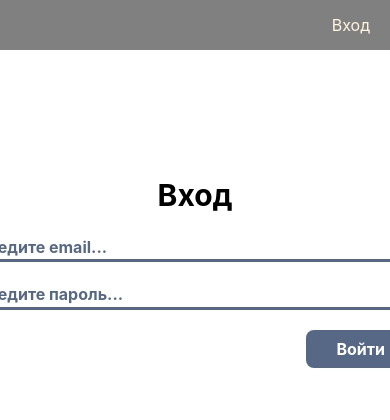
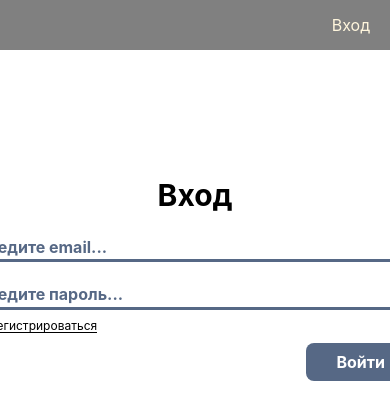
Before and after one commit to TOO-CODEMEN/investement, a React (Create React App) app in the folder frontend/: page /login in a window 390 px wide. Shown: the top 420 px of the page. Built offline with nearby package versions, Linux system fonts and the light colour scheme.

Commit message:
refactor code and added Registration page

```diff
--- a/frontend/src/App.jsx
+++ b/frontend/src/App.jsx
@@ -1,8 +1,9 @@
 import './App.css';
 import Header from './Components/Header/Header';
-import Login from './Components/Login/Login';
-import Main from './Components/Main/Main';
+import Login from './Components/Pages/Login/Login';
+import Main from './Components/Pages/Main/Main';
 import { BrowserRouter, Route, Routes, Navigate } from "react-router-dom";
+import { Register } from './Components/Pages/Registration/Register';
 
 function App() {
   return (
@@ -10,6 +11,7 @@ function App() {
       <div className="App">
         <Header />
         <Routes>
+          <Route path="/register" Component={Register} />
           <Route path="/login" Component={Login} />
           <Route path="/main" Component={Main} />
           <Route path="*" element={<Navigate to="/main" />} />
--- a/frontend/src/Components/Login/Login.jsx
+++ b/frontend/src/Components/Pages/Login/Login.jsx
@@ -1,6 +1,7 @@
 import React, { useState } from 'react'
 import cl from "./Login.module.css"
-import Input from "../Input/Input"
+import Input from "../../UI/Input/Input"
+import { NavLink } from 'react-router-dom'
 
 const Login = () => {
     const [email, setEmail] = useState("")
@@ -11,7 +12,10 @@ const Login = () => {
             <div className={cl.Header}>Вход</div>
             <div className={cl.Input}><Input value={email} setValue={setEmail} type="text" placeholder="Введите email..." /></div>
             <div className={cl.Input}><Input value={password} setValue={setPassword} type="password" placeholder="Введите пароль..." /></div>
-            <button className={cl.Button}>Войти</button>
+            <NavLink to={'/register'} className={cl.register__link}>
+                Зарегистрироваться
+            </NavLink>
+            <button className={cl.Button} >Войти</button>
         </div>
     )
 }
--- a/frontend/src/Components/Login/Login.module.css
+++ b/frontend/src/Components/Pages/Login/Login.module.css
@@ -1,7 +1,7 @@
 .Authorization {
     display: flex;
     flex-direction: column;
-    width: 500px;
+    min-width: 500px;
     align-items: center;
     background-color: white;
     border-radius: 20px;
@@ -35,3 +35,15 @@
 .Button:hover {
     box-shadow: #566885 0 0 10px 3px;
 }
+
+.register__link {
+    border-bottom: 1px solid #000;
+    align-self: flex-start;
+    font-size: 12px;
+}
+
+@media (max-width: 500px) {
+    .Authorization {
+        width: 100%;
+    }
+}
--- /dev/null
+++ b/frontend/src/Components/Pages/Registration/Register.jsx
@@ -0,0 +1,11 @@
+import React from 'react'
+import Input from '../../UI/Input/Input'
+import cl from './Register.module.css'
+
+export const Register = () => {
+    return (
+        <div>
+            Это регистрация
+        </div>
+    )
+}
```
Also changed, not shown: frontend/src/Components/Pages/Main/Main.jsx (renamed from frontend/src/Components/Main/Main.jsx), frontend/src/Components/Pages/Registration/Register.module.css (added), frontend/src/Components/UI/Input/Input.jsx (renamed from frontend/src/Components/Input/Input.jsx), frontend/src/Components/UI/Input/Input.module.css (renamed from frontend/src/Components/Input/Input.module.css).
